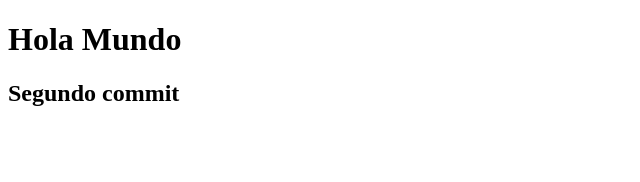
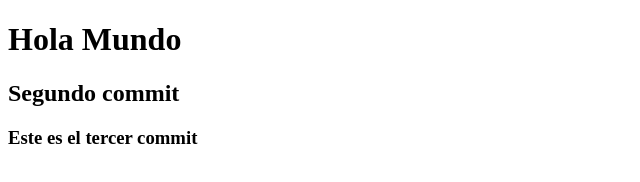
Before and after one commit to alansan990/loquequieran, a plain HTML site: page index.html in a window 1280 px wide. Shown: the whole page, without its empty margins (0-640 px from the left). Drawn offline with Linux system fonts and the light colour scheme.

Commit message:
tercer commit, un h3

```diff
--- a/index.html
+++ b/index.html
@@ -8,5 +8,6 @@
 <body>
    <h1>Hola Mundo</h1>
    <h2>Segundo commit</h2>
+   <h3>Este es el tercer commit</h3>
 </body>
 </html>
```
